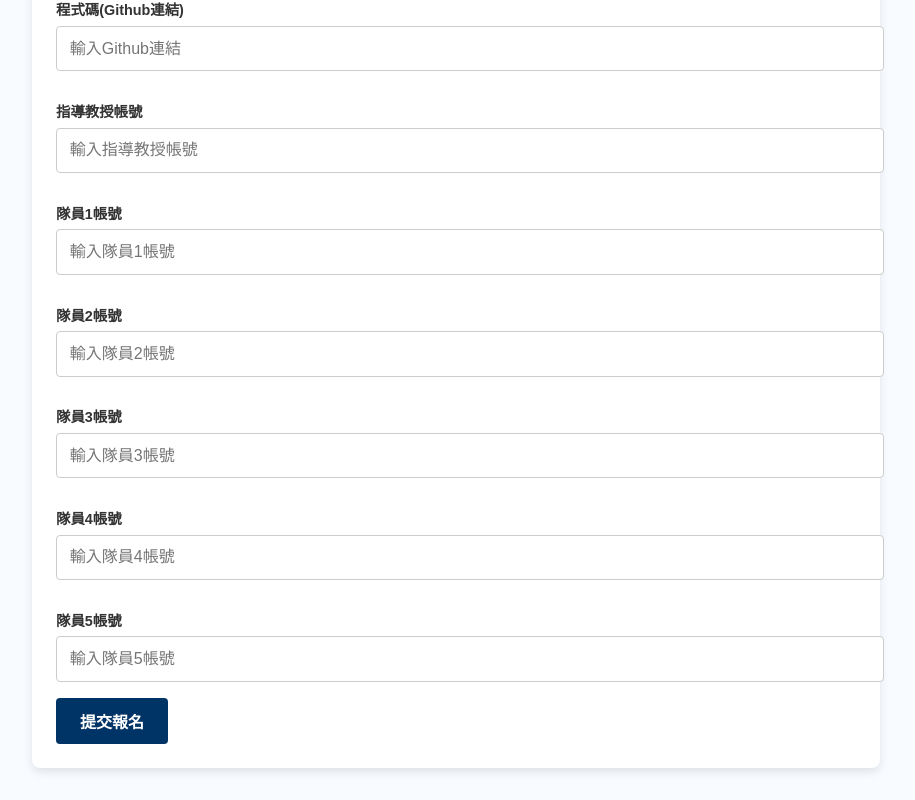
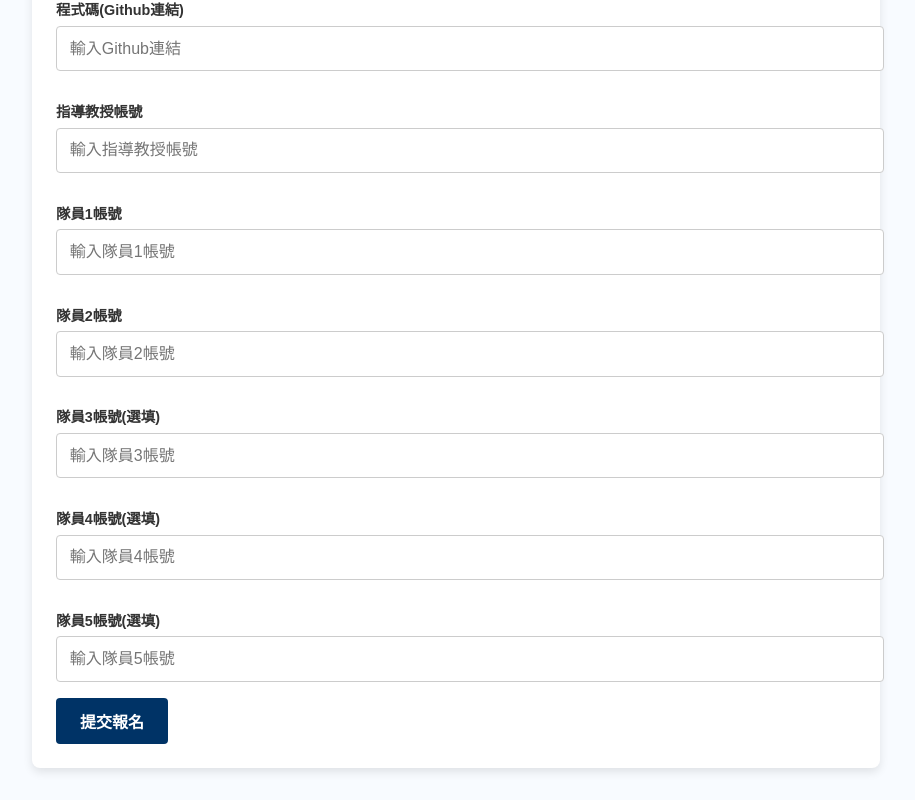
Before and after one commit to penguin72487/GaoDuckCreativity, a React (Create React App) app in the folder react-frontend/: page /enroll-form in a window 1280 px wide. Shown: the part 825-1625 px from the top of the page, without its empty margins (305-1220 px from the left). Built offline with nearby package versions, Linux system fonts and the light colour scheme.

Commit message:
將隊員帳號標籤更新為顯示為選填，增強用戶界面的清晰度

```diff
--- a/react-frontend/src/components/EnrollForm.js
+++ b/react-frontend/src/components/EnrollForm.js
@@ -189,7 +189,7 @@ const EnrollForm = () => {
                     onChange={handleChange}
                 />
 
-                <label>隊員3帳號</label>
+                <label>隊員3帳號(選填)</label>
                 <input
                     type="text"
                     name="team_member3"
@@ -198,7 +198,7 @@ const EnrollForm = () => {
                     onChange={handleChange}
                 />
 
-                <label>隊員4帳號</label>
+                <label>隊員4帳號(選填)</label>
                 <input
                     type="text"
                     name="team_member4"
@@ -207,7 +207,7 @@ const EnrollForm = () => {
                     onChange={handleChange}
                 />
 
-                <label>隊員5帳號</label>
+                <label>隊員5帳號(選填)</label>
                 <input
                     type="text"
                     name="team_member5"
```
